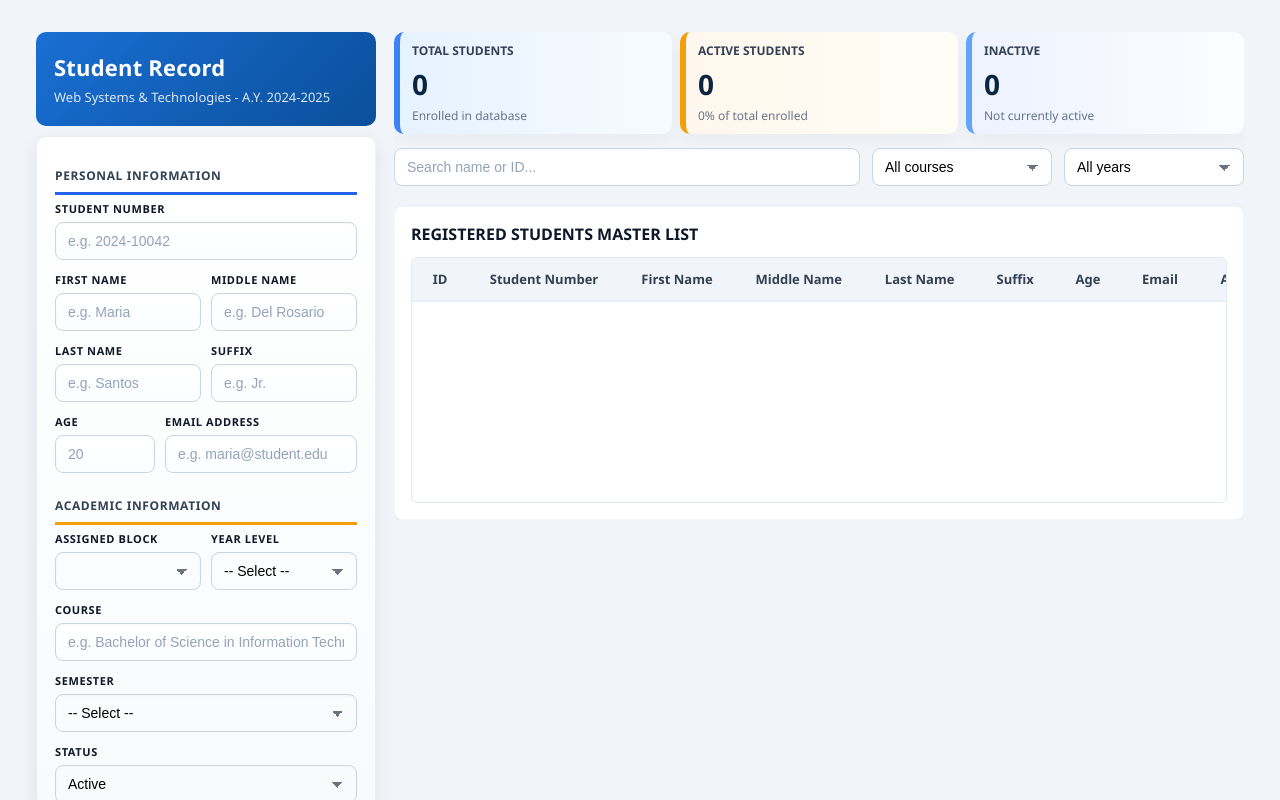
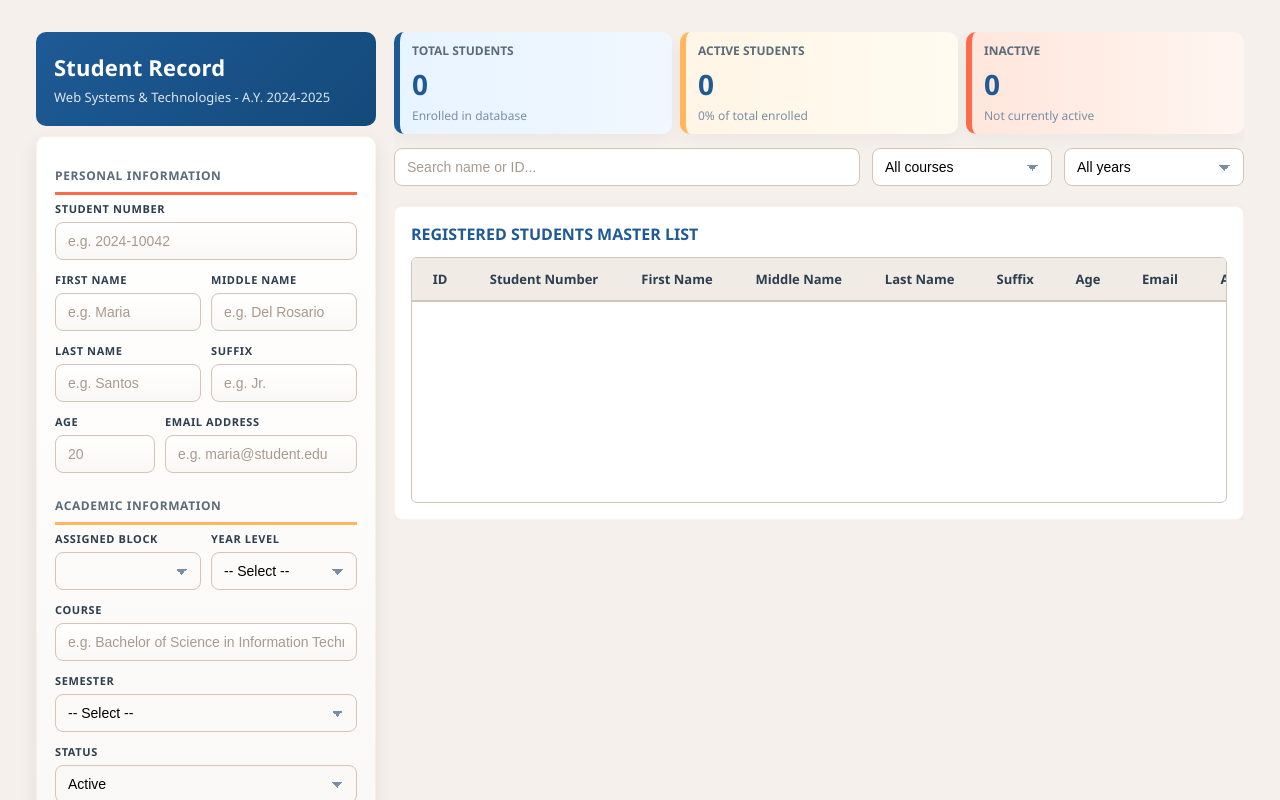
Before and after one commit to kyrioooos/websys, a website: page index.html in a window 1280 px wide. Drawn offline with Linux system fonts and the light colour scheme; no server answers.

Commit message:
Update style.css

```diff
--- a/style.css
+++ b/style.css
@@ -6,8 +6,8 @@ html,body{
 	width:100%;
 	overflow-x:hidden;
 	font-family: 'Segoe UI', Roboto, Arial, sans-serif;
-	background:#f1f5f9;
-	color:#1f2937;
+	background:#f5f0eb;
+	color:#2c3e50;
 }
 a{ color:inherit; }
 
@@ -24,11 +24,11 @@ a{ color:inherit; }
 }
 
 .box-container{
-	background:linear-gradient(180deg,#ffffff 0%, #f8fafb 100%);
+	background:linear-gradient(180deg,#ffffff 0%, #faf8f5 100%);
 	border-radius:10px;
 	padding:18px;
 	box-shadow:0 6px 18px rgba(15,23,42,0.08);
-	border:1px solid rgba(2,6,23,0.06);
+	border:1px solid rgba(255,182,93,0.15);
 }
 
 .box-container-wrapper {
@@ -40,7 +40,7 @@ a{ color:inherit; }
 }
 
 .title-box {
-	background: linear-gradient(135deg, #1a6fd4 0%, #0a4f9a 100%);
+	background: linear-gradient(135deg, #1e5a96 0%, #144a7a 100%);
 	border: none;
 	padding: 20px 18px;
 	border-radius: 10px;
@@ -61,54 +61,54 @@ a{ color:inherit; }
 
 .box-container h2.section-personal {
 	background: none;
-	color: #1d4ed8;
+	color: #ff6b4a;
 	margin: 0 0 14px 0;
 	padding: 0 0 8px 0;
 	border-radius: 0;
 	font-size: 13px;
 	font-weight: 800;
 	letter-spacing: 1px;
-	border-bottom: 3px solid #2563eb;
+	border-bottom: 3px solid #ff6b4a;
 }
 
 .box-container h2.section-academic {
 	background: none;
-	color: #d97706;
+	color: #ffb65d;
 	margin: 16px 0 14px 0;
 	padding: 0 0 8px 0;
 	border-radius: 0;
 	font-size: 13px;
 	font-weight: 800;
 	letter-spacing: 1px;
-	border-bottom: 3px solid #f59e0b;
+	border-bottom: 3px solid #ffb65d;
 }
 
 .main-title { margin-bottom: 6px; }
-.main-title h1 { margin:0; font-size:18px; font-weight:700; text-transform:uppercase; letter-spacing:0.6px; color:#0b2540 }
-.main-title .subtitle { margin:4px 0 0 0; color:#64748b; font-size:13px }
+.main-title h1 { margin:0; font-size:18px; font-weight:700; text-transform:uppercase; letter-spacing:0.6px; color:#1e5a96 }
+.main-title .subtitle { margin:4px 0 0 0; color:#7a8fa6; font-size:13px }
 
 .box-container { grid-column: unset; grid-row: unset; }
 
-.box-container h1{ margin:0 0 6px 0; font-size:18px; color:#04263b; }
-.box-container p{ margin:0 0 14px 0; color:#475569; font-size:13px }
+.box-container h1{ margin:0 0 6px 0; font-size:18px; color:#1e5a96; }
+.box-container p{ margin:0 0 14px 0; color:#5a6b7a; font-size:13px }
 
-#studentForm h2{ font-size:12px; color:#334155; margin:12px 0 6px 0; letter-spacing:0.6px }
-label{ font-size:11px; color:#0f172a; font-weight:700; display:block; text-transform:uppercase; letter-spacing:0.6px }
+#studentForm h2{ font-size:12px; color:#5a6b7a; margin:12px 0 6px 0; letter-spacing:0.6px }
+label{ font-size:11px; color:#2c3e50; font-weight:700; display:block; text-transform:uppercase; letter-spacing:0.6px }
 input[type=text], input[type=email], input[type=number], select{
 	width:100%;
 	padding:10px 12px;
 	margin:6px 0 12px 0;
 	border-radius:8px;
-	border:1px solid #cbd5e1;
-	background:linear-gradient(180deg,#ffffff,#fbfdff);
+	border:1px solid #d4c5b9;
+	background:linear-gradient(180deg,#ffffff,#faf8f5);
 	outline:none;
 	font-size:14px;
-	box-shadow: inset 0 1px 2px rgba(2,6,23,0.03);
+	box-shadow: inset 0 1px 2px rgba(255,107,74,0.03);
 	transition: border-color .15s ease, box-shadow .15s ease;
 }
-input::placeholder, input::-webkit-input-placeholder{ color:#94a3b8 }
-select{ appearance:none; background-image:linear-gradient(45deg,transparent 50%, #6b7280 50%), linear-gradient(135deg,#6b7280 50%, transparent 50%); background-position:calc(100% - 18px) calc(1em + 2px), calc(100% - 13px) calc(1em + 2px); background-size:6px 6px,6px 6px; background-repeat:no-repeat; padding-right:36px }
-input:focus, select:focus{ border-color:#60a5fa; box-shadow:0 0 0 4px rgba(96,165,250,0.06) }
+input::placeholder, input::-webkit-input-placeholder{ color:#a89a8f }
+select{ appearance:none; background-image:linear-gradient(45deg,transparent 50%, #7a8fa6 50%), linear-gradient(135deg,#7a8fa6 50%, transparent 50%); background-position:calc(100% - 18px) calc(1em + 2px), calc(100% - 13px) calc(1em + 2px); background-size:6px 6px,6px 6px; background-repeat:no-repeat; padding-right:36px }
+input:focus, select:focus{ border-color:#ff6b4a; box-shadow:0 0 0 4px rgba(255,107,74,0.1) }
 
 .form-row{ display:flex; gap:10px }
 .form-row .col{ flex:1 }
@@ -117,13 +117,13 @@ input:focus, select:focus{ border-color:#60a5fa; box-shadow:0 0 0 4px rgba(96,16
 
 .box-container label+input, .box-container label+select{ margin-top:6px }
 
-input:focus, select:focus{ border-color:#60a5fa; box-shadow:0 0 0 3px rgba(96,165,250,0.08) }
+input:focus, select:focus{ border-color:#ff6b4a; box-shadow:0 0 0 3px rgba(255,107,74,0.08) }
 
 button[type=submit]{
 	display:block;
 	width:100%;
 	padding:10px 14px;
-	background: linear-gradient(180deg,#0b60b8,#0a4f9a);
+	background: linear-gradient(180deg,#1e5a96,#144a7a);
 	color:#fff;
 	border:none;
 	border-radius:8px;
@@ -148,8 +148,8 @@ button[type=submit]:hover{ opacity:0.95 }
 	background: transparent;
 	padding: 2px 12px 0 12px;
 }
-.header h1 { margin: 0 0 6px 0; font-size: 20px; color: #0f172a; }
-.header p  { margin: 0 0 6px 0; color: #64748b; font-size: 13px; }
+.header h1 { margin: 0 0 6px 0; font-size: 20px; color: #1e5a96; }
+.header p  { margin: 0 0 6px 0; color: #7a8fa6; font-size: 13px; }
 
 .stats-row {
 	display: flex;
@@ -165,8 +165,8 @@ button[type=submit]:hover{ opacity:0.95 }
 	margin-top: 0;
 	margin-bottom: 0;
 }
-.filters-bar input[type="text"]{ flex:1 1 60%; padding:10px 12px; border-radius:8px; border:1px solid #cbd5e1; background:#fff; box-shadow: inset 0 1px 2px rgba(2,6,23,0.03); font-size:14px }
-.filters-bar select{ flex:0 0 180px; padding:10px 12px; border-radius:8px; border:1px solid #cbd5e1; background:#fff; font-size:14px; appearance:none; -webkit-appearance:none; -moz-appearance:none; background-image:linear-gradient(45deg,transparent 50%, #6b7280 50%), linear-gradient(135deg,#6b7280 50%, transparent 50%); background-position:calc(100% - 18px) calc(1em + 2px), calc(100% - 13px) calc(1em + 2px); background-size:6px 6px,6px 6px; background-repeat:no-repeat; padding-right:36px }
+.filters-bar input[type="text"]{ flex:1 1 60%; padding:10px 12px; border-radius:8px; border:1px solid #d4c5b9; background:#fff; box-shadow: inset 0 1px 2px rgba(15,23,42,0.03); font-size:14px }
+.filters-bar select{ flex:0 0 180px; padding:10px 12px; border-radius:8px; border:1px solid #d4c5b9; background:#fff; font-size:14px; appearance:none; -webkit-appearance:none; -moz-appearance:none; background-image:linear-gradient(45deg,transparent 50%, #7a8fa6 50%), linear-gradient(135deg,#7a8fa6 50%, transparent 50%); background-position:calc(100% - 18px) calc(1em + 2px), calc(100% - 13px) calc(1em + 2px); background-size:6px 6px,6px 6px; background-repeat:no-repeat; padding-right:36px }
 
 @media (max-width:980px){
 	.filters-bar{ grid-column:1 / -1; flex-direction:column; align-items:stretch }
@@ -174,7 +174,7 @@ button[type=submit]:hover{ opacity:0.95 }
 }
 
 .total, .activestuds, .inact{
-	background:linear-gradient(180deg,#fff 0%, #fcfeff 100%);
+	background:linear-gradient(180deg,#fff 0%, #faf8f5 100%);
 	border-radius:10px;
 	padding:10px 12px;
 	box-shadow:0 6px 18px rgba(2,6,23,0.04);
@@ -183,40 +183,40 @@ button[type=submit]:hover{ opacity:0.95 }
 	justify-content:center;
 }
 
-.total h1, .activestuds h1, .inact h1{ margin:0; font-size:12px; color:#334155 }
-.total h2, .activestuds h2, .inact h2{ margin:6px 0 0 0; font-size:28px; color:#0b2540 }
-.total p, .activestuds p, .inact p{ margin:4px 0 0 0; color:#64748b; font-size:12px }
+.total h1, .activestuds h1, .inact h1{ margin:0; font-size:12px; color:#5a6b7a }
+.total h2, .activestuds h2, .inact h2{ margin:6px 0 0 0; font-size:28px; color:#1e5a96 }
+.total p, .activestuds p, .inact p{ margin:4px 0 0 0; color:#7a8fa6; font-size:12px }
 
-.total{ background:linear-gradient(90deg,#e6f2ff,#f7fbff); border-left:6px solid #3b82f6 }
-.activestuds{ background:linear-gradient(90deg,#fff7ed,#fffdf6); border-left:6px solid #f59e0b }
-.inact{ background:linear-gradient(90deg,#eef2ff,#fbfdff); border-left:6px solid #60a5fa }
+.total{ background:linear-gradient(90deg,#e8f4ff,#f0f7ff); border-left:6px solid #1e5a96 }
+.activestuds{ background:linear-gradient(90deg,#fff5e6,#fffbf0); border-left:6px solid #ffb65d }
+.inact{ background:linear-gradient(90deg,#ffe6dc,#fff5f0); border-left:6px solid #ff6b4a }
 
 .student-table-container {
 	padding: 16px;
 	background: #fff;
 	border-radius: 8px;
 	box-shadow: 0 2px 8px rgba(0,0,0,0.05);
-	border: 1px solid rgba(2,6,23,0.04);
+	border: 1px solid rgba(255,107,74,0.1);
 	min-width: 0;
 }
 
-.student-table-container h2 { margin: 0 0 12px 0; font-size: 16px; color: #0f172a; }
+.student-table-container h2 { margin: 0 0 12px 0; font-size: 16px; color: #1e5a96; }
 
 .table-scroll-area {
 	overflow-x: scroll;
 	overflow-y: scroll;
 	max-height: 320px;
 	min-height: 200px;
-	border: 1px solid #e2e8f0;
+	border: 1px solid #d4c5b9;
 	border-radius: 6px;
 	width: 100%;
 }
 
 .table-scroll-area::-webkit-scrollbar { height: 10px; width: 10px; }
-.table-scroll-area::-webkit-scrollbar-track { background: #e2e8f0; }
-.table-scroll-area::-webkit-scrollbar-thumb { background: #94a3b8; border-radius: 6px; border: 2px solid #e2e8f0; }
-.table-scroll-area::-webkit-scrollbar-thumb:hover { background: #64748b; }
-.table-scroll-area::-webkit-scrollbar-corner { background: #e2e8f0; }
+.table-scroll-area::-webkit-scrollbar-track { background: #ede5de; }
+.table-scroll-area::-webkit-scrollbar-thumb { background: #c9b5a8; border-radius: 6px; border: 2px solid #ede5de; }
+.table-scroll-area::-webkit-scrollbar-thumb:hover { background: #b8a29a; }
+.table-scroll-area::-webkit-scrollbar-corner { background: #ede5de; }
 .table-scroll-area { scrollbar-width: auto; }
 
 #studentTable {
@@ -233,12 +233,12 @@ button[type=submit]:hover{ opacity:0.95 }
 }
 
 #studentTable thead th {
-	background: #f1f5f9;
-	color: #334155;
+	background: #f0ebe5;
+	color: #2c3e50;
 	font-weight: 700;
 	padding: 12px 20px;
 	font-size: 13px;
-	border-bottom: 2px solid #e6eef6;
+	border-bottom: 2px solid #d4c5b9;
 	white-space: nowrap;
 	position: sticky;
 	top: 0;
@@ -248,19 +248,19 @@ button[type=submit]:hover{ opacity:0.95 }
 #studentTable tbody td {
 	padding: 10px 20px;
 	font-size: 13px;
-	border-bottom: 1px solid #f3f6f9;
+	border-bottom: 1px solid #f0ebe5;
 	vertical-align: middle;
 	white-space: nowrap;
 }
 
 .badge{ display:inline-block; padding:6px 10px; border-radius:999px; font-size:12px; font-weight:700 }
-.badge.active{ background:linear-gradient(180deg,#dbeafe,#bfdbfe); color:#0b3a6f }
-.badge.inactive{ background:linear-gradient(180deg,#fee2e2,#fca5a5); color:#6b0f0f }
+.badge.active{ background:linear-gradient(180deg,#d4f0ff,#b8e8ff); color:#0f4c7a }
+.badge.inactive{ background:linear-gradient(180deg,#ffe6dc,#ffcbb8); color:#8a3a1f }
 
 .action-btn{ border:none; padding:6px 10px; border-radius:999px; cursor:pointer; font-weight:700; font-size:12px; margin-right:6px }
-.btn-toggle{ background:linear-gradient(180deg,#e6f0ff,#dbeafe); color:#04428a }
-.btn-edit{ background:linear-gradient(180deg,#e6f7ff,#cfefff); color:#0a4f9a }
-.btn-delete{ background:linear-gradient(180deg,#ffd9c2,#ffb07a); color:#8a2b00 }
+.btn-toggle{ background:linear-gradient(180deg,#ffe6dc,#ffcbb8); color:#8a3a1f }
+.btn-edit{ background:linear-gradient(180deg,#d4f0ff,#b8e8ff); color:#0f4c7a }
+.btn-delete{ background:linear-gradient(180deg,#ffb65d,#ffaa38); color:#6b4a00 }
 
 .action-btn:active{ transform:translateY(1px) }
 
```
